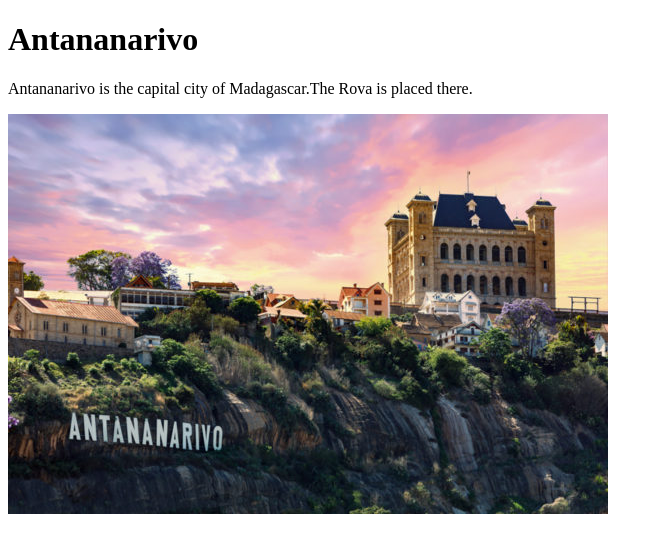
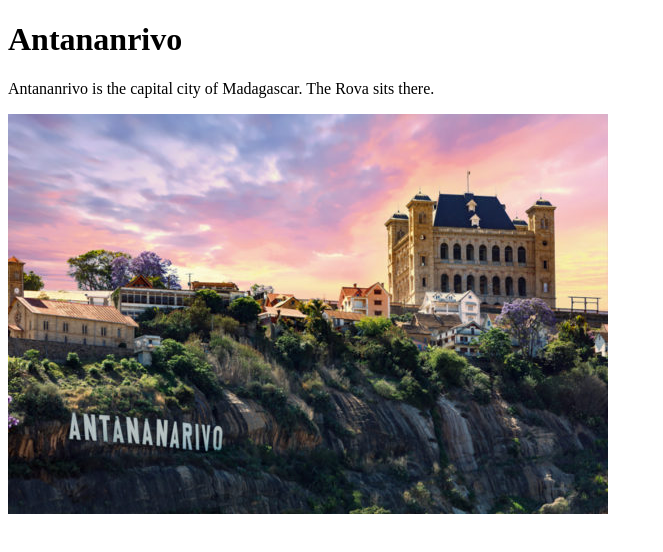
Before and after one commit to Mirindra-dev/wdd130, a plain HTML site: page week01/favorite-city.html in a window 1280 px wide. Shown: the whole page, without its empty margins (0-663 px from the left). Drawn offline with Linux system fonts and the light colour scheme.

Commit message:
Add favorite-city.html and image

```diff
--- a/favorite-city.html
+++ b/week01/favorite-city.html
@@ -7,10 +7,13 @@
     <title>Document</title>
 </head>
 
-<body>
-    <h1>Antananarivo</h1>
-    <p>Antananarivo is the capital city of Madagascar.The Rova is placed there.</p>
+<h1>
+
+    <h1>Antananrivo</h1>
+    <p>Antananrivo is the capital city of Madagascar. The Rova sits there.</p>
     <img src="images/Antananarivo.jpg" alt="Antananarivo">
-</body>
+
+
+    </body>
 
 </html>
```
Also changed, not shown: week01/images/Antananarivo.jpg (added).
